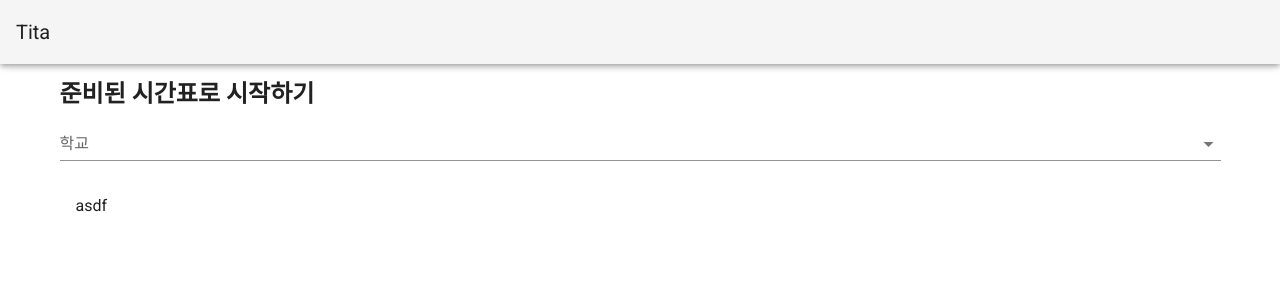
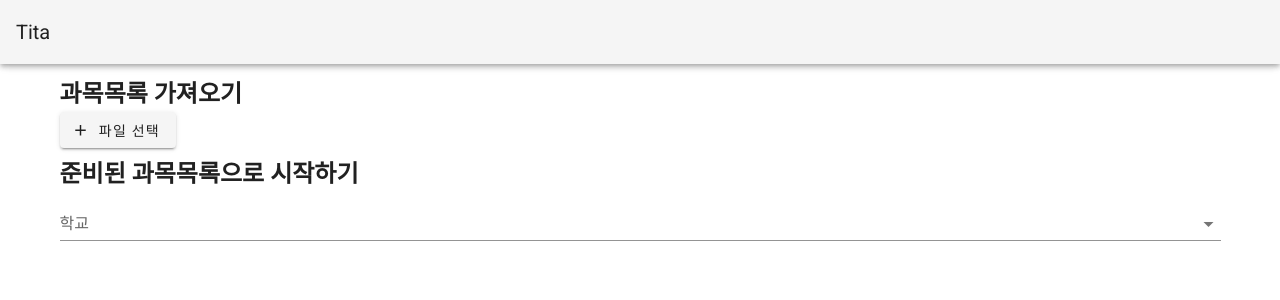
Before and after one commit to Tekiter/Tita2, a Vue app: page /#/dataset in a window 1280 px wide. Shown: the top 300 px of the page. Built offline with nearby package versions, Linux system fonts and the light colour scheme.

Commit message:
Add upload dataset feature

```diff
--- /dev/null
+++ b/src/components/dataset/CustomDataset.vue
@@ -0,0 +1,47 @@
+<template>
+    <div>
+        <file-upload
+            @upload="userUpload"
+            accept="application/json"
+        ></file-upload>
+        <v-list subheader>
+            <v-list-item-group>
+                <v-list-item
+                    v-for="(dataset, key) in datasetList"
+                    :key="`local-dataset-${key}`"
+                >
+                    <v-list-item-content>
+                        {{ dataset.school }} {{ dataset.timespan }}
+                    </v-list-item-content>
+                    <v-list-item-action>
+                        <v-btn>시작하기</v-btn>
+                    </v-list-item-action>
+                </v-list-item>
+            </v-list-item-group>
+        </v-list>
+    </div>
+</template>
+<script>
+import FileUpload from './FileUpload'
+
+import { readDataset, saveDataset, getDatasetList } from '../../utils/dataset'
+
+export default {
+    components: {
+        FileUpload,
+    },
+    data: () => ({
+        datasetList: {},
+    }),
+    methods: {
+        async userUpload(file) {
+            const dataset = await readDataset(file)
+            // console.log(dataset)
+            saveDataset(dataset)
+        },
+    },
+    async created() {
+        this.datasetList = getDatasetList()
+    },
+}
+</script>
--- a/src/components/dataset/DatasetFilter.vue
+++ /dev/null
@@ -1,21 +0,0 @@
-<template>
-    <v-row no-gutters>
-        <v-col>
-            <v-autocomplete label="학교" :items="schools"> </v-autocomplete>
-        </v-col>
-    </v-row>
-</template>
-<script>
-export default {
-    props: {
-        schools: {
-            type: Array,
-            default: () => [],
-        },
-        value: {
-            type: String,
-        },
-    },
-    data: () => ({}),
-}
-</script>
--- a/src/components/dataset/DatasetList.vue
+++ b/src/components/dataset/DatasetList.vue
@@ -1,9 +1,12 @@
 <template>
     <div>
+        <v-row no-gutters>
+            <v-col>
+                <v-autocomplete label="학교" :items="schools"> </v-autocomplete>
+            </v-col>
+        </v-row>
         <v-list subheader mandatory>
-            <v-list-item-group>
-                <v-list-item>asdf</v-list-item>
-            </v-list-item-group>
+            <v-list-item-group> </v-list-item-group>
         </v-list>
     </div>
 </template>
@@ -14,6 +17,14 @@ export default {
             type: Array,
             default: () => [],
         },
+        schools: {
+            type: Array,
+            default: () => [],
+        },
+        value: {
+            type: String,
+        },
     },
+    data: () => ({}),
 }
 </script>
--- /dev/null
+++ b/src/components/dataset/FileUpload.vue
@@ -0,0 +1,41 @@
+<template>
+    <div>
+        <v-btn @click="showFileUploadDialog" :disabled="disabled">
+            <v-icon left>mdi-plus</v-icon> {{ label }}
+        </v-btn>
+        <input
+            type="file"
+            class="d-none"
+            ref="fileInput"
+            :accept="accept"
+            @change="addFileByDialog"
+        />
+    </div>
+</template>
+<script>
+export default {
+    props: {
+        accept: {
+            type: String,
+        },
+        disabled: {
+            type: Boolean,
+            default: false,
+        },
+        label: {
+            type: String,
+            default: '파일 선택',
+        },
+    },
+    methods: {
+        showFileUploadDialog() {
+            this.$refs.fileInput.click()
+        },
+        addFileByDialog(e) {
+            if (e.target.files[0]) {
+                this.$emit('upload', e.target.files[0])
+            }
+        },
+    },
+}
+</script>
--- /dev/null
+++ b/src/utils/dataset.js
@@ -0,0 +1,72 @@
+/**
+ * File 오브젝트에서 실제 내용을 읽어온다.
+ * @param {File} 파일
+ */
+function readFileContent(file) {
+    return new Promise((resolve, reject) => {
+        const reader = new FileReader()
+
+        reader.onload = evt => {
+            resolve(evt.target.result)
+        }
+        try {
+            reader.readAsText(file)
+        } catch (error) {
+            reject(error)
+        }
+    })
+}
+
+/**
+ * Dataset을 File 오브젝트에서 불러온다.
+ * @param {File} 파일
+ */
+export async function readDataset(file) {
+    const rawtext = await readFileContent(file)
+    const data = JSON.parse(rawtext)
+
+    return data
+}
+
+function saveStorage(key, value) {
+    localStorage.setItem(key, JSON.stringify(value))
+}
+
+function loadStorage(key, def) {
+    const raw = localStorage.getItem(key)
+    if (raw === null) {
+        return def
+    }
+    return JSON.parse(raw)
+}
+
+function randomKey() {
+    return Math.ceil(Math.random() * 10e5)
+}
+
+export function getDatasetList() {
+    return loadStorage('dataset-meta')
+}
+
+export function getDataset(key) {
+    return loadStorage(`dataset-${key}`)
+}
+
+export function saveDataset(dataset) {
+    const datasets = loadStorage('dataset-meta', {})
+
+    const keys = Object.keys(datasets)
+
+    let newkey
+    do {
+        newkey = randomKey()
+    } while (keys.includes(newkey))
+
+    datasets[newkey] = {
+        school: dataset.school,
+        timespan: dataset.timespan,
+    }
+
+    saveStorage('dataset-meta', datasets)
+    saveStorage(`dataset-${newkey}`, dataset)
+}
--- a/src/views/DatasetSelect.vue
+++ b/src/views/DatasetSelect.vue
@@ -1,20 +1,27 @@
 <template>
     <v-container>
-        <h2>준비된 시간표로 시작하기</h2>
-        <dataset-filter :schools="schools"></dataset-filter>
-        <dataset-list></dataset-list>
+        <div>
+            <h2>과목목록 가져오기</h2>
+            <custom-dataset />
+        </div>
+        <div>
+            <h2>준비된 과목목록으로 시작하기</h2>
+            <dataset-list :schools="schools"></dataset-list>
+        </div>
     </v-container>
 </template>
 <script>
-import DatasetFilter from '../components/dataset/DatasetFilter'
 import DatasetList from '../components/dataset/DatasetList'
+import CustomDataset from '../components/dataset/CustomDataset'
+
 export default {
     components: {
         DatasetList,
-        DatasetFilter,
+        CustomDataset,
     },
     data: () => ({
-        schools: ['가톨릭대학교'],
+        schools: [],
     }),
+    methods: {},
 }
 </script>
```
